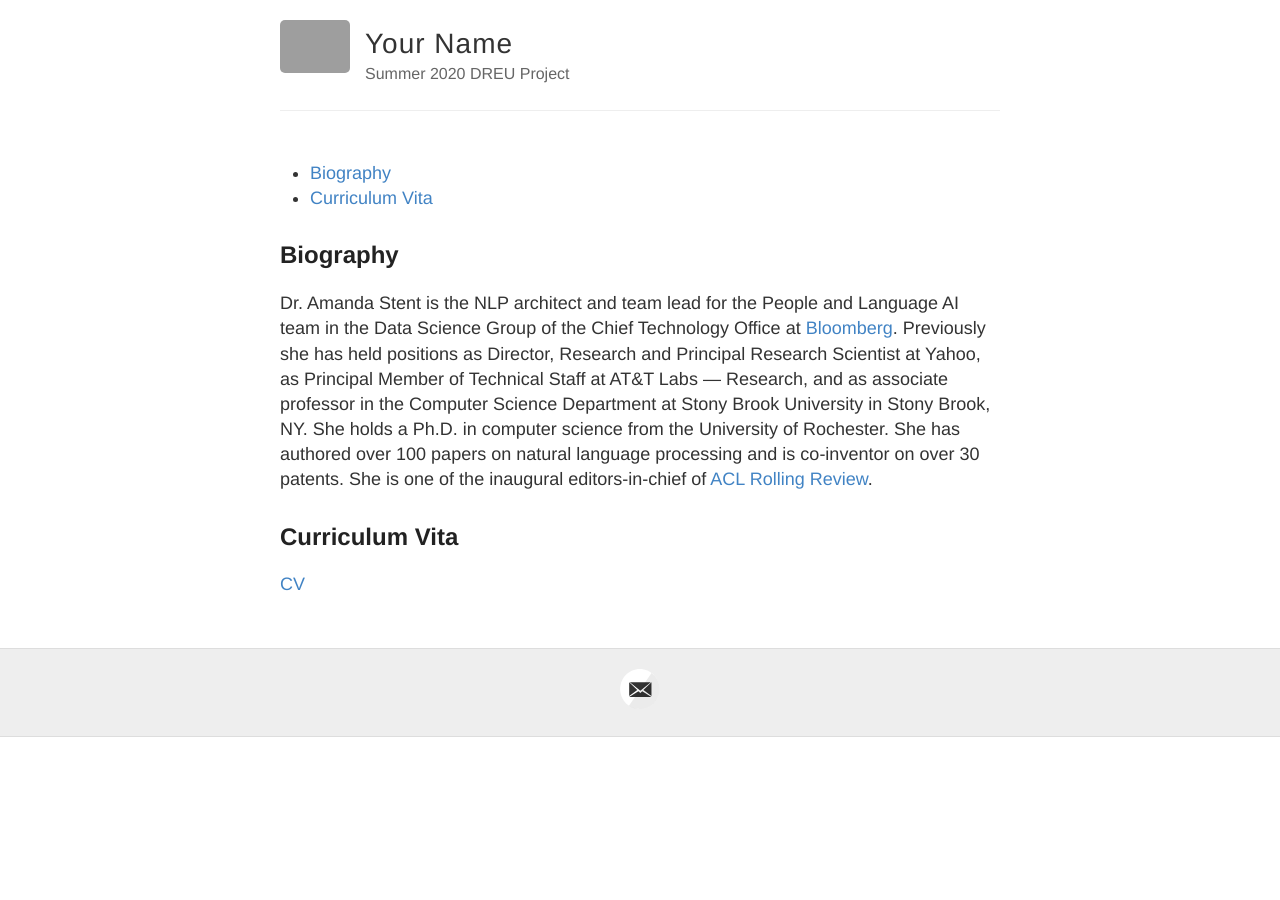
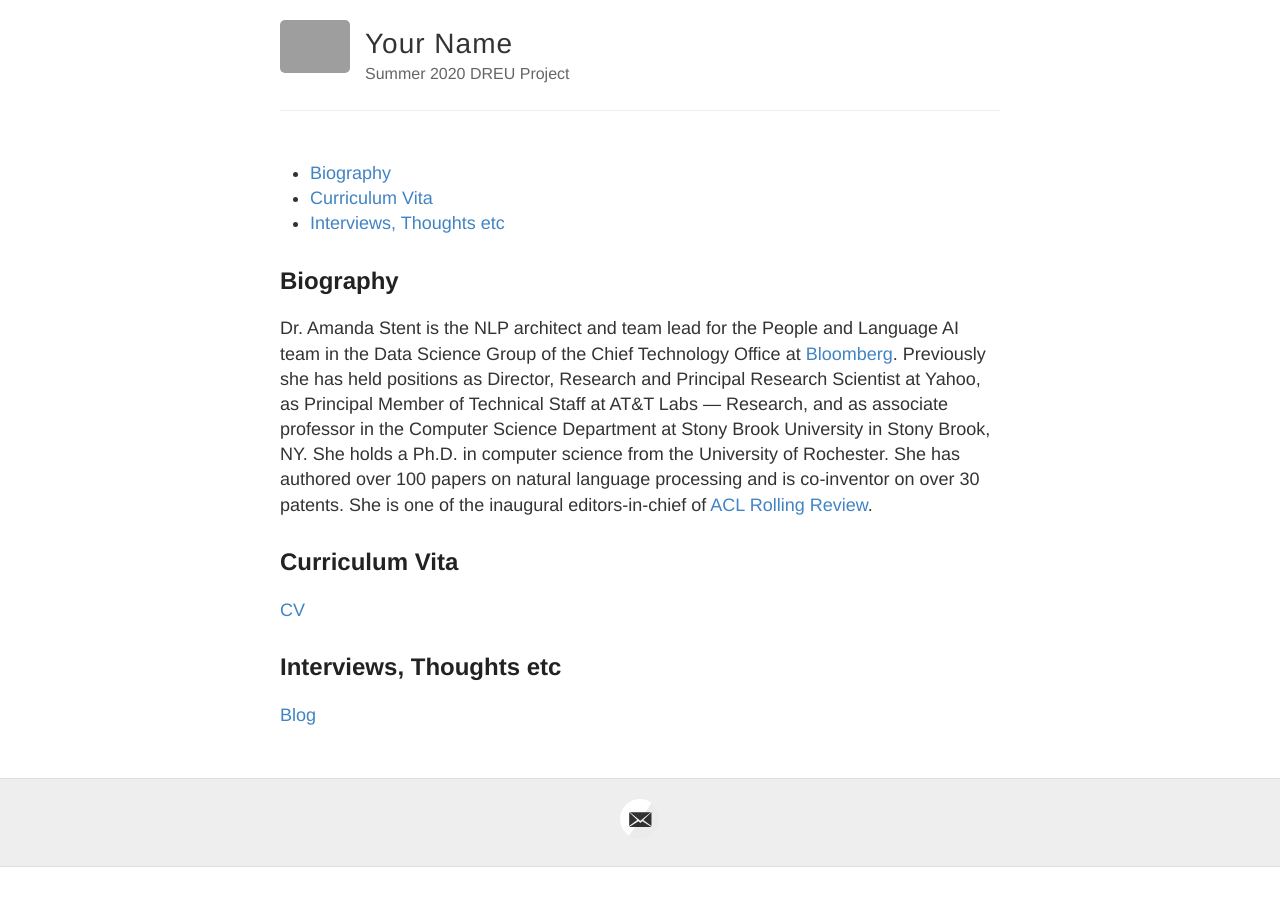
Before and after one commit to ajstent/ajstent.github.io, a Jekyll site: the page built from index.md, in a window 1280 px wide. Built offline with Jekyll 4.4.1, drawn with Linux system fonts in a browser that asks for light colours; grey boxes are pictures that could not be loaded.

Commit message:
Update index.md

```diff
--- a/index.md
+++ b/index.md
@@ -13,3 +13,7 @@ Dr. Amanda Stent is the NLP architect and team lead for the People and Language
 ## Curriculum Vita
 
 [CV](files/stentcv.pdf)
+
+## Interviews, Thoughts etc
+
+[Blog](blog.html)
```
